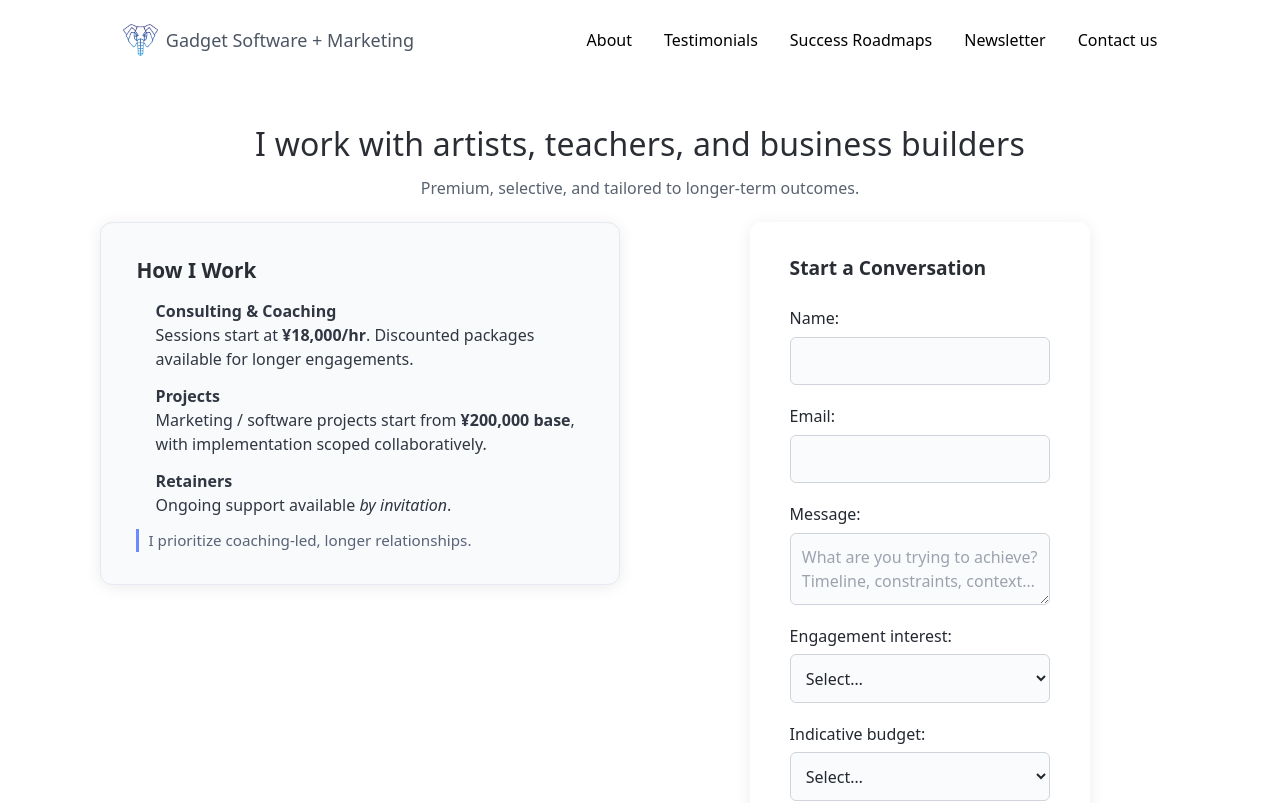
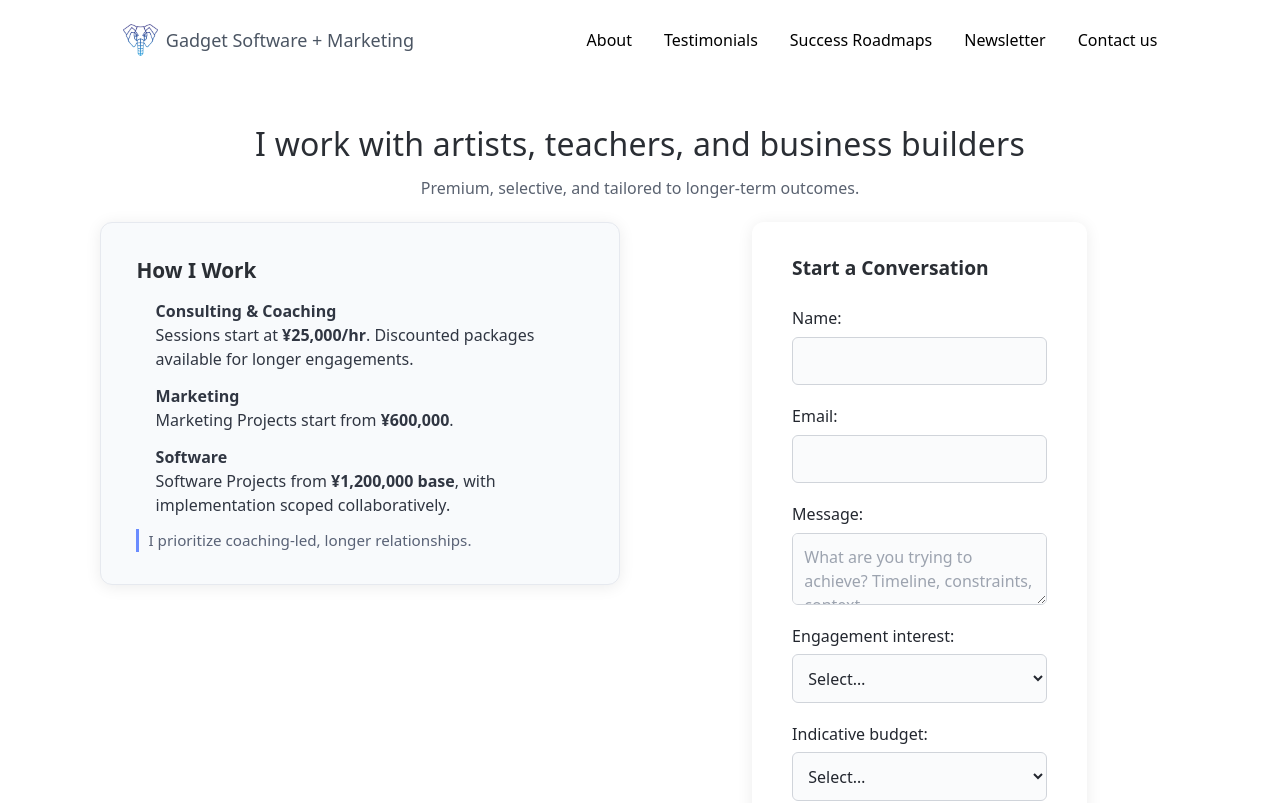
Before and after one commit to Gadget-Software/website, a SvelteKit app: page /contact in a window 1280 px wide. Shown: the top 803 px of the page. Built offline with nearby package versions, Linux system fonts and the light colour scheme.

Commit message:
fixing my pricing

```diff
--- a/src/routes/contact/+page.svelte
+++ b/src/routes/contact/+page.svelte
@@ -24,13 +24,13 @@
       <h2>How I Work</h2>
       <ul>
         <li><strong>Consulting & Coaching</strong><br />
-          Sessions start at <b>¥18,000/hr</b>. Discounted packages available for longer engagements.
+          Sessions start at <b>¥25,000/hr</b>. Discounted packages available for longer engagements.
         </li>
-        <li><strong>Projects</strong><br />
-          Marketing / software projects start from <b>¥200,000 base</b>, with implementation scoped collaboratively.
+        <li><strong>Marketing</strong><br />
+          Marketing Projects start from <b>¥600,000</b>.
         </li>
-        <li><strong>Retainers</strong><br />
-          Ongoing support available <em>by invitation</em>.
+        <li><strong>Software</strong><br />
+          Software Projects from <b>¥1,200,000 base</b>, with implementation scoped collaboratively.
         </li>
       </ul>
       <p class="note">I prioritize coaching-led, longer relationships.</p>
@@ -72,8 +72,8 @@
           <option value="">Select…</option>
           <option>Hourly Session</option>
           <option>10-Session Pack</option>
-          <option>Project (Marketing/Software)</option>
-          <option>Monthly Retainer (Invitation)</option>
+          <option>Marketing Project</option>
+          <option>Software Project</option>
         </select>
       </label>
 
@@ -81,10 +81,9 @@
         Indicative budget:
         <select name="budget">
           <option value="">Select…</option>
-          <option>Under ¥150,000</option>
-          <option>¥150,000–¥300,000</option>
-          <option>¥300,000–¥600,000</option>
-          <option>¥600,000+</option>
+          <option>¥150,000–¥600,000</option>
+          <option>¥600,000–¥1,200,000</option>
+          <option>¥1,200,0000+</option>
         </select>
       </label>
 
```
